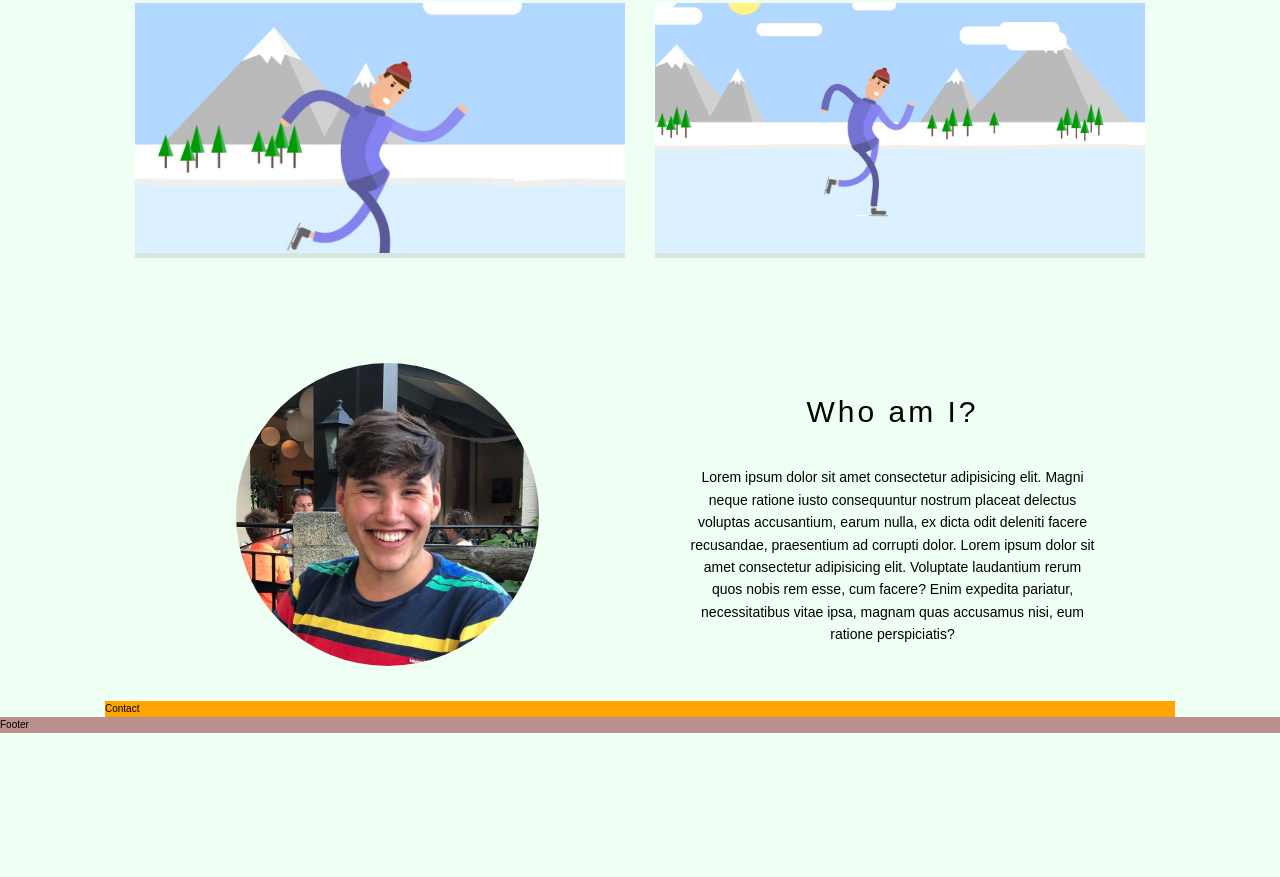
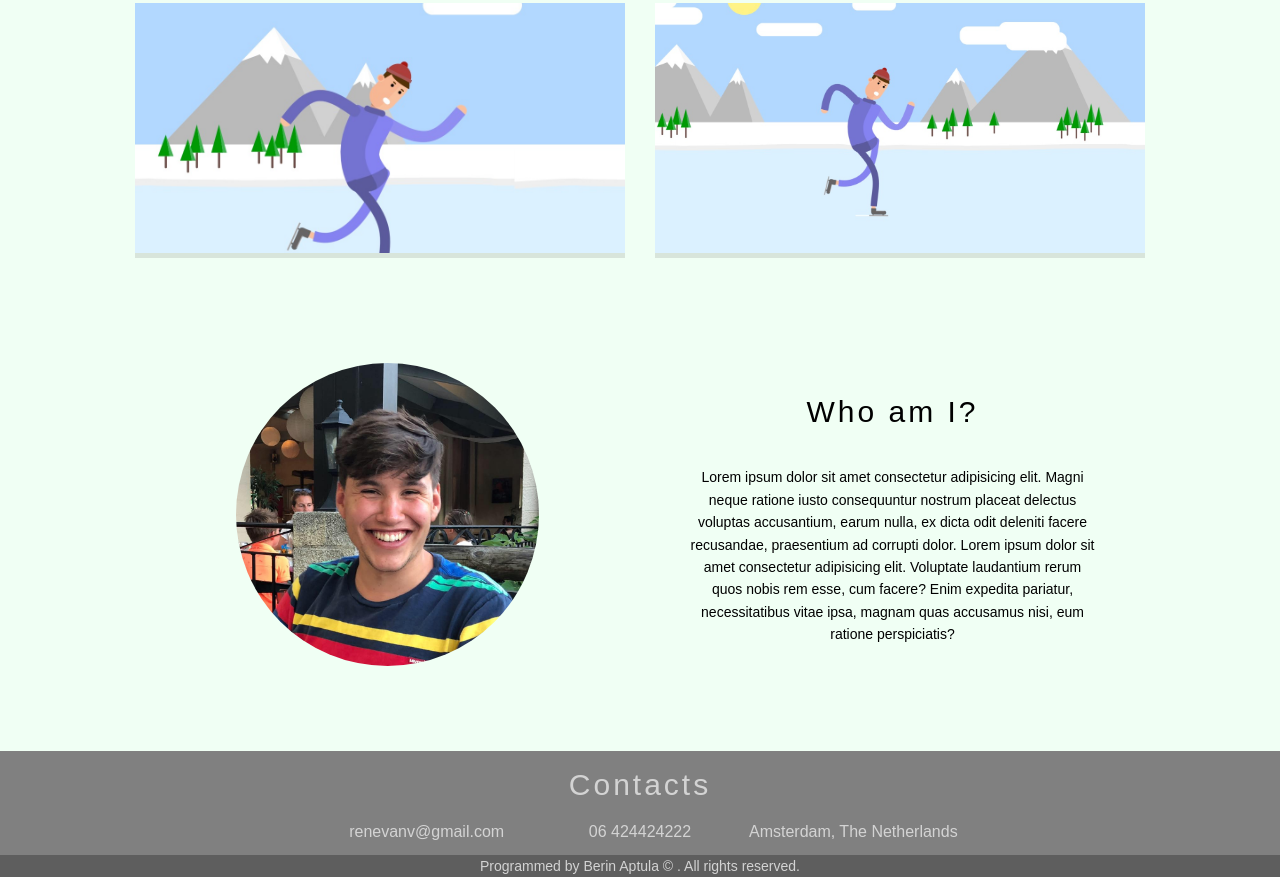
Before and after one commit to berinaptula/Rene-website, a website: page index.html in a window 1280 px wide. Shown: the part 1443-2320 px from the top of the page. Before the commit the page ends 2176 px from the top, so only its background shows below. Drawn offline with Linux system fonts and the light colour scheme.

Commit message:
Style Footer

```diff
--- a/index.html
+++ b/index.html
@@ -93,12 +93,17 @@
                         necessitatibus vitae ipsa, magnam quas accusamus nisi, eum ratione perspiciatis?</p>
                 </div>
             </section>
-            <section class="contact">
-                Contact
-            </section>
         </main>
         <footer class="footer">
-            Footer
+            <section class="contact">
+                <h3 class="heading-3 margin-bottom-xs">Contacts</h3>
+                <ul class="contact__list">
+                    <li class="contact__item">renevanv@gmail.com</li>
+                    <li class="contact__item">06 424424222</li>
+                    <li class="contact__item">Amsterdam, The Netherlands</li>
+                </ul>
+            </section>
+            <p class="paragraph legal"> Programmed by Berin Aptula &copy; . All rights reserved. </p>
         </footer>
     </div>
 </body>
--- a/sass/_about-me.scss
+++ b/sass/_about-me.scss
@@ -7,6 +7,7 @@
     display: grid;
     grid-template-columns: 50% 50%;
     justify-items: center;
+    margin-bottom: 5rem;
 
     &__text {
         display: flex;
--- a/sass/_contact.scss
+++ b/sass/_contact.scss
@@ -1,4 +1,16 @@
 .contact {
-    background-color: orange;
+    text-align: center;
+    width: 50%;
+    margin: 0 auto;
+    padding: 1rem;
 
+    &__list {
+        list-style: none;
+        display: grid;
+        grid-template-columns: repeat(3, 1fr);
+    }
+
+    &__item {
+        font-size: 1.6rem;
+    }
 }
--- a/sass/_footer.scss
+++ b/sass/_footer.scss
@@ -2,4 +2,11 @@
     background-color: rosybrown;
     grid-row: 4/5;
     grid-column: full-start / full-end;
+    color: lightgray;
+    background: gray;
+    text-align: center;
 }
+
+.legal {
+    background-color: rgb(94, 94, 94);
+}
--- a/sass/_typography.scss
+++ b/sass/_typography.scss
@@ -18,6 +18,10 @@
     font-size: 1.4rem;
 }
 
+.margin-bottom-xs {
+    margin-bottom: 1rem;
+}
+
 .margin-bottom-sm {
     margin-bottom: 3rem;
 }
```
Also changed, not shown: css/style.css.
